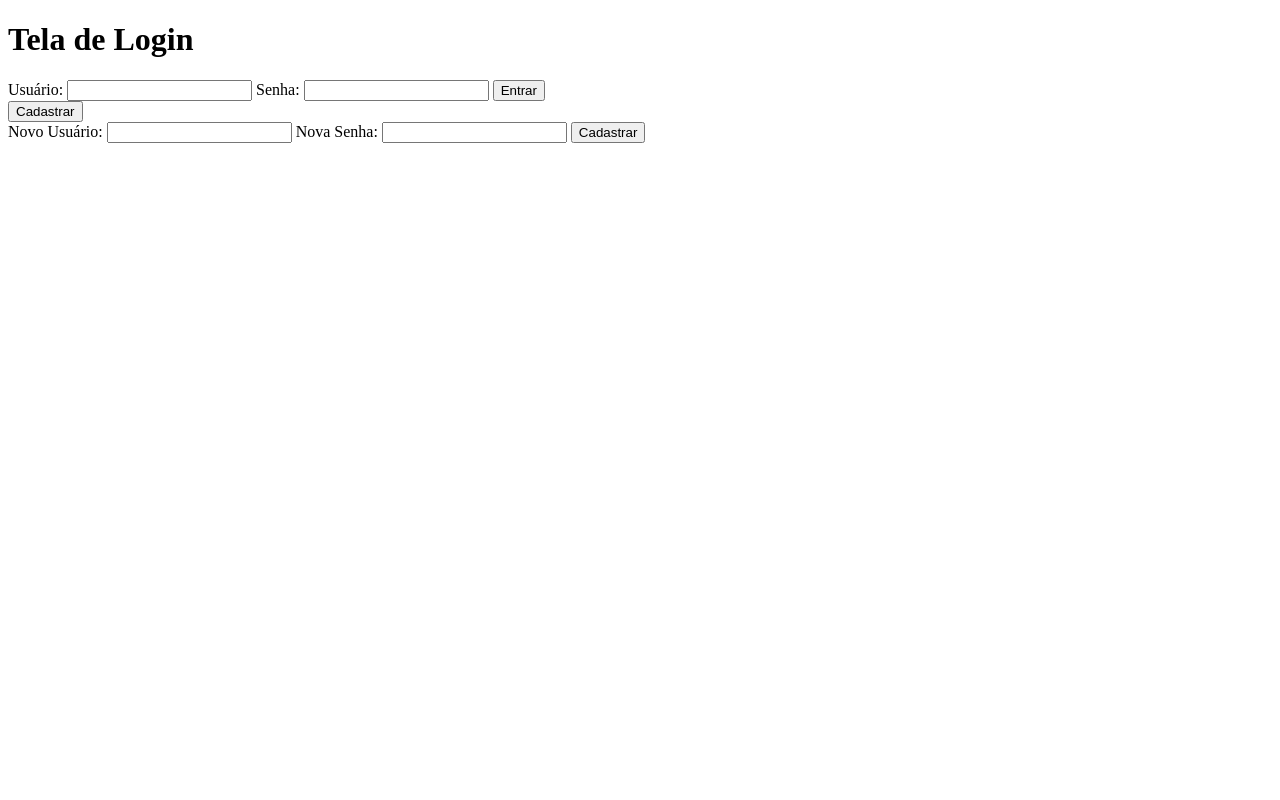
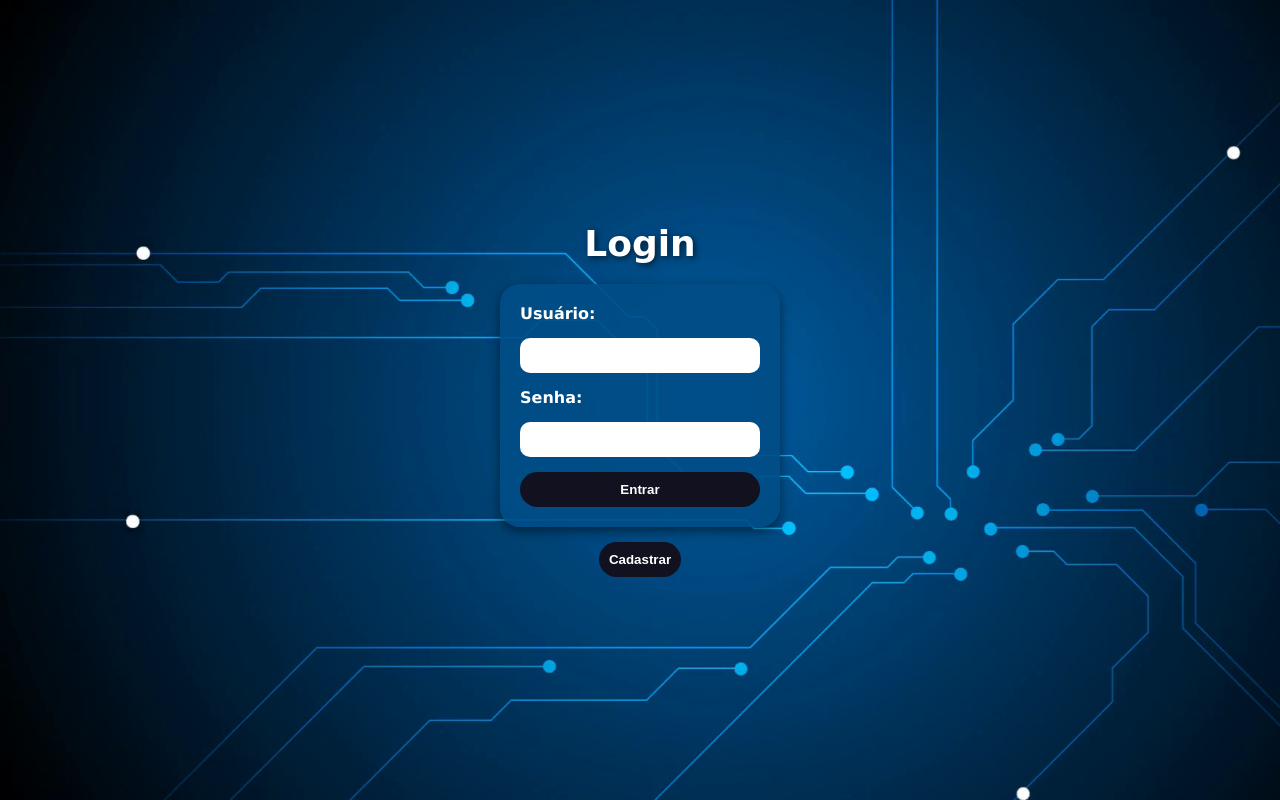
Before and after one commit to phcarias/CodeLab, a plain HTML site: page login.html in a window 1280 px wide. Drawn offline with Linux system fonts and the light colour scheme.

Commit message:
style: estilo adicionado na tela de login

```diff
--- a/estilo/login.css
+++ b/estilo/login.css
@@ -1,3 +1,81 @@
-.aparecerTelaCadastrar {
+#form-cadastrar {
     display: none;
 }
+
+#form-cadastrar.aparecerTelaCadastrar {
+    display: block;
+}
+
+* {
+    margin: 0;
+    padding: 0;
+    box-sizing: border-box;
+}
+
+body {
+    background-image: url("../img/background-body.jpg");
+    background-size: cover;
+    background-repeat: no-repeat;
+    font-family: 'Verdana', sans-serif;
+    color: white;
+    display: flex;
+    flex-direction: column;
+    align-items: center;
+    justify-content: center;
+    min-height: 100vh;
+}
+
+h1 {
+    font-family: 'Bebas Neue', cursive;
+    font-size: 36px;
+    margin-bottom: 20px;
+    text-shadow: 2px 2px 6px rgba(0, 0, 0, 0.6);
+}
+
+form {
+    background-color: rgba(1, 77, 135, 0.9);
+    padding: 20px;
+    border-radius: 20px;
+    box-shadow: 0 4px 12px rgba(0, 0, 0, 0.5);
+    display: flex;
+    flex-direction: column;
+    gap: 15px;
+    min-width: 280px;
+}
+
+label {
+    font-weight: bold;
+}
+
+input {
+    padding: 10px;
+    border-radius: 10px;
+    border: none;
+    outline: none;
+}
+
+button {
+    background-color: rgb(17, 17, 31);
+    color: white;
+    padding: 10px;
+    border: none;
+    border-radius: 20px;
+    cursor: pointer;
+    font-weight: bold;
+    transition: background 0.3s;
+}
+
+button:hover {
+    background-color: white;
+    color: black;
+}
+
+#btn-cadastrar {
+    margin-top: 15px;
+    background-color: rgb(17, 17, 31);
+}
+
+#form-cadastrar {
+    margin-top: 20px;
+    display: none;
+}
--- a/login.html
+++ b/login.html
@@ -7,7 +7,7 @@
     <link rel="stylesheet" href="/estilo/login.css">
 </head>
 <body>
-    <h1>Tela de Login</h1>
+    <h1>Login</h1>
 
     <form id="form-login">
         <label>Usuário:</label>
```
